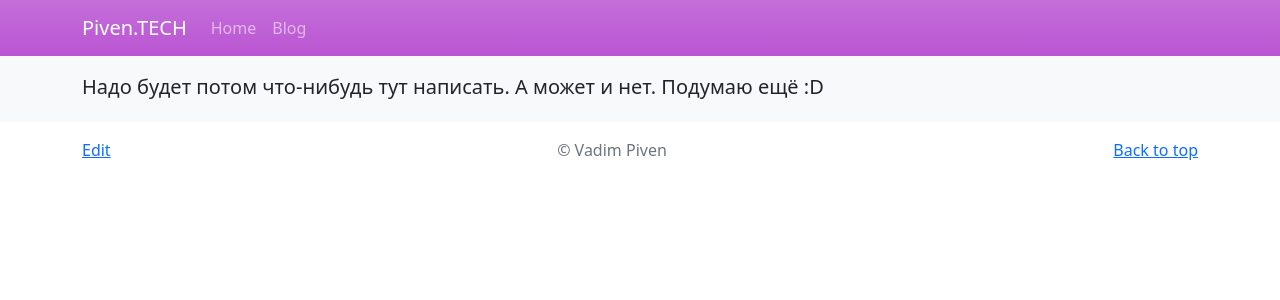
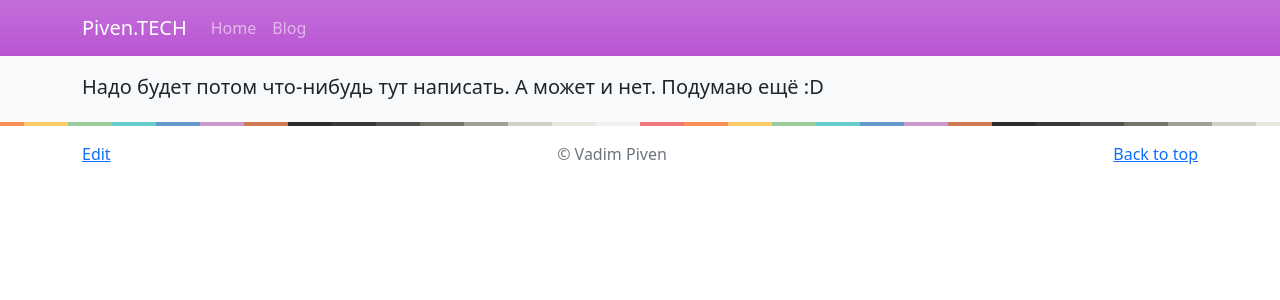
Before and after one commit to vadimpiven/vadimpiven, a Jekyll site: the page built from index.html, in a window 1280 px wide. Shown: the top 300 px of the page. Built offline with Jekyll 4.4.1, drawn with Linux system fonts in a browser that asks for light colours.

Commit message:
Update default.html

```diff
--- a/_layouts/default.html
+++ b/_layouts/default.html
@@ -43,6 +43,8 @@
       <section class="container">{{ content }}</section>
     </main>
 
+    <div class="container-flex" style="height: 4px; background: url(/assets/common/line.svg) center/55% repeat-x"></div>
+
     <footer class="text-muted py-3">
       <div class="container">
         <p class="float-start mb-1">
```
